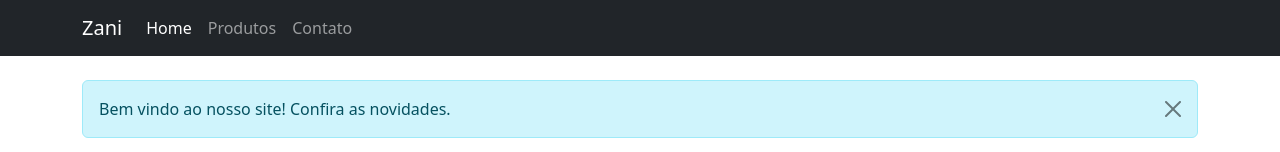
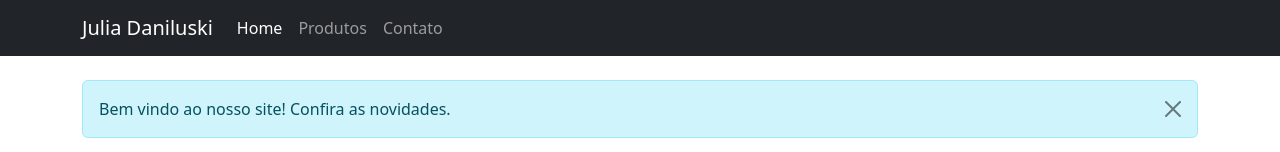
Before and after one commit to julia-daniluski/BOOSTRAP, a plain HTML site: page ex10_layout-completo/ex10.html in a window 1280 px wide. Shown: the top 152 px of the page. Drawn offline with nearby package versions, Linux system fonts and the light colour scheme.

Commit message:
Update ex10.html

```diff
--- a/ex10_layout-completo/ex10.html
+++ b/ex10_layout-completo/ex10.html
@@ -11,7 +11,7 @@
     <nav class="navbar navbar-expand-lg navbar-dark bg-dark">
         <div class="container">
             <a href="#" class="navbar-brand">
-                Zani
+                Julia Daniluski
             </a>
             <button class="navbar-toggler" type="button" data-bs-toggle="collapse" data-bs-target="#navbarNav">
                 <span class="navbar-toggler-icon" id="navbarNav"></span>
```
